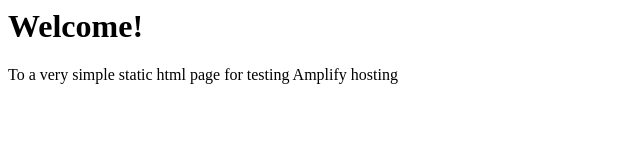
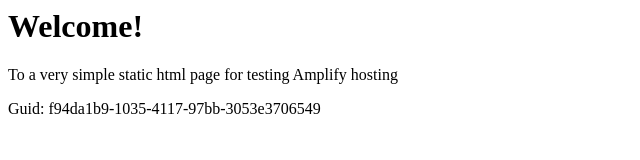
Before and after one commit to aws-aemilia-fra/Github-PR-Commit-Integration-Test-DoNotTouch-Gith-OKSLNVO2-v1-preprod-eu-central-1, a website: page src/index.html in a window 1280 px wide. Shown: the whole page, without its empty margins (0-640 px from the left). Drawn offline with Linux system fonts and the light colour scheme.

Commit message:
commit from integ tests

```diff
--- a/src/index.html
+++ b/src/index.html
@@ -1,3 +1,5 @@
+
+
 <html lang="en">
 
 <head>
@@ -10,6 +12,6 @@
 <body>
     <h1>Welcome!</h1>
     <p>To a very simple static html page for testing Amplify hosting</p>
-</body>
+    <p>Guid: f94da1b9-1035-4117-97bb-3053e3706549</p></body>
 
 </html>
```
